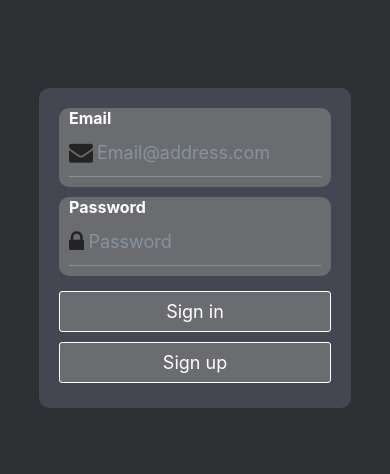
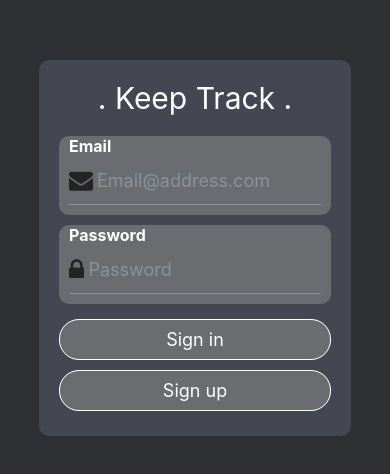
Before and after one commit to jamesthecooke/KeepTrackApp, a React Native app in the folder keeptrack/: screen / in a window 390 px wide. Shown: the part 174-648 px from the top of the page. Built offline with nearby package versions, Linux system fonts and the light colour scheme.

Commit message:
more styles refined on the login page

```diff
--- a/keeptrack/components/auth.tsx
+++ b/keeptrack/components/auth.tsx
@@ -1,5 +1,12 @@
 import React, { useState } from "react";
-import { Alert, StyleSheet, View, AppState, SafeAreaView } from "react-native";
+import {
+  Alert,
+  StyleSheet,
+  View,
+  AppState,
+  SafeAreaView,
+  Text,
+} from "react-native";
 import { supabase } from "../lib/superbase";
 import { Button, Input } from "react-native-elements";
 
@@ -50,6 +57,9 @@ export default function Auth() {
   return (
     <SafeAreaView style={styles.container}>
       <View style={styles.card}>
+        <View>
+          <Text style={styles.text}>. Keep Track .</Text>
+        </View>
         <View style={styles.inputs}>
           <Input
             label="Email"
@@ -82,6 +92,7 @@ export default function Auth() {
               backgroundColor: "#6B6C70",
               borderColor: "white",
               borderWidth: 1,
+              borderRadius: 20,
             }}
             title="Sign in"
             disabled={loading}
@@ -95,6 +106,7 @@ export default function Auth() {
               backgroundColor: "#6B6C70",
               borderColor: "white",
               borderWidth: 1,
+              borderRadius: 20,
             }}
             title="Sign up"
             disabled={loading}
@@ -129,8 +141,15 @@ const styles = StyleSheet.create({
 
   btns: {
     backgroundColor: "#6B6C70",
-    borderRadius: 10,
+    borderRadius: 20,
     marginBottom: 5,
     marginTop: 5,
   },
+
+  text: {
+    color: "white",
+    fontSize: 30,
+    textAlign: "center",
+    paddingBottom: 20,
+  },
 });
```
